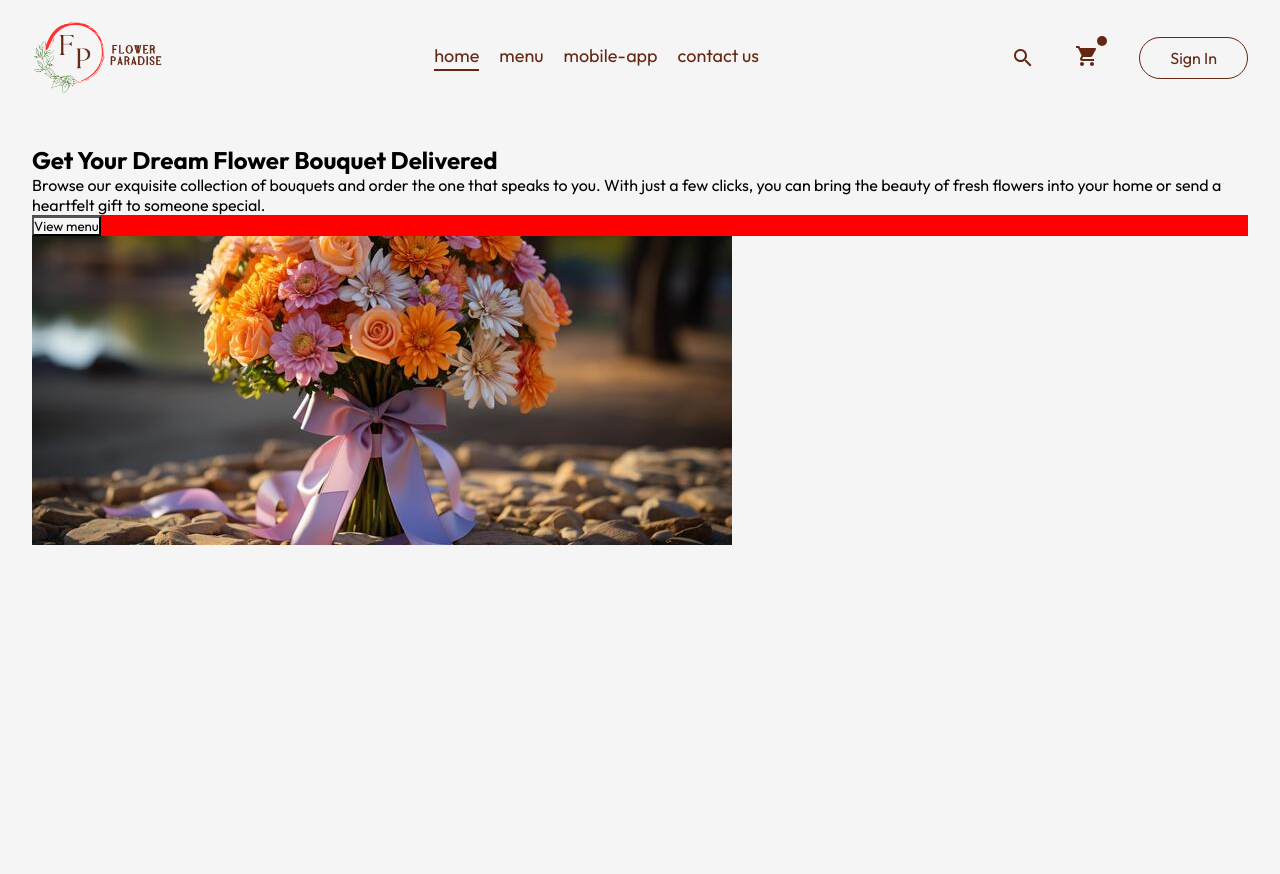
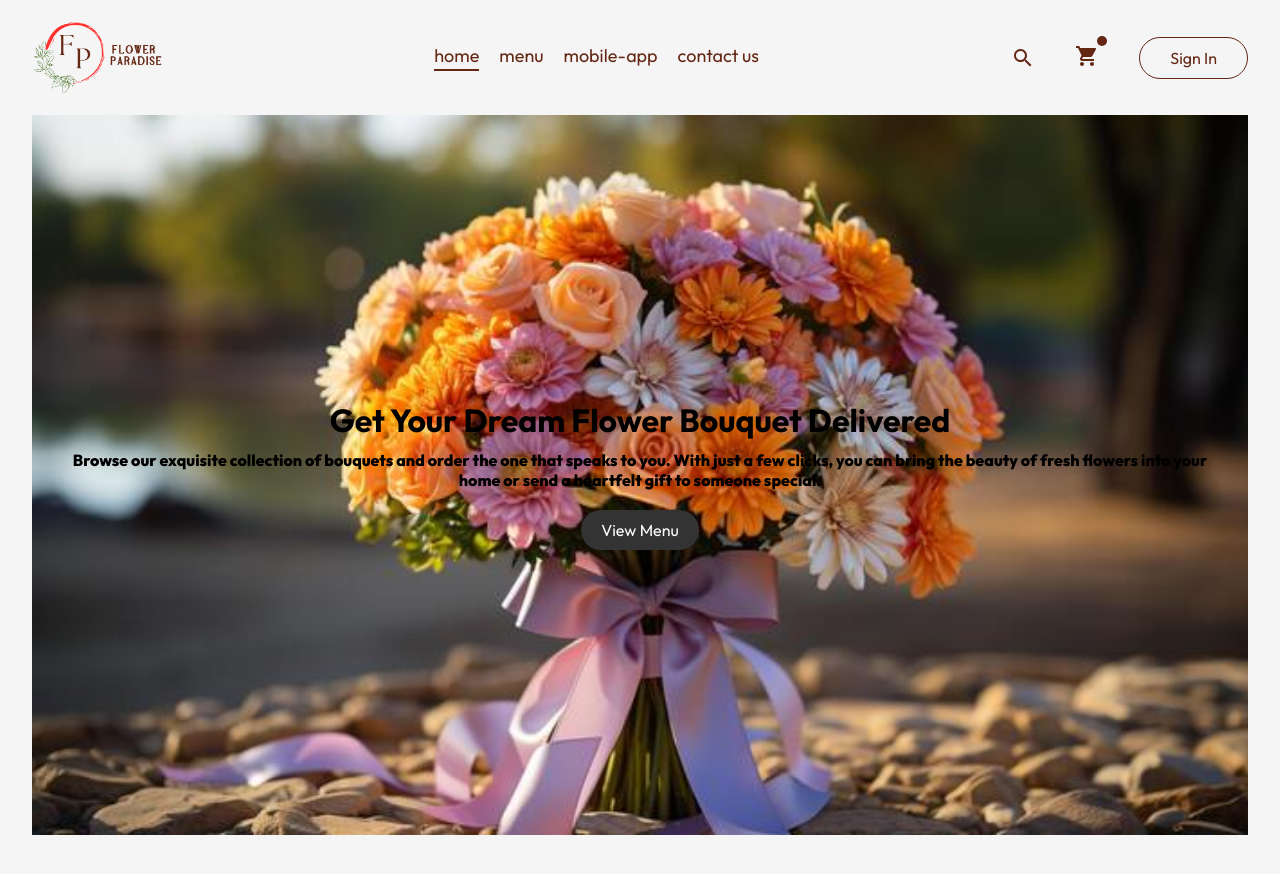
Before and after one commit to pooja180801/Flower-Paradise, a React (Create React App) app in the folder frontend/: page / in a window 1280 px wide. Shown: the top 874 px of the page. After the commit the page ends 835 px from the top, so only its background shows below. Built offline with nearby package versions, Linux system fonts and the light colour scheme.

Commit message:
updated hedaer component

```diff
--- a/frontend/src/components/Header/Header.css
+++ b/frontend/src/components/Header/Header.css
@@ -1,13 +1,51 @@
-.header{
+.header {
     height: 90vh;
-    margin: 30px auto;
-    background: url('../../assets/images/header.jpg') no-repeat;
-    object-fit: fill;
+    margin: 0 auto;
     position: relative;
     width: 100%;
+    background-blend-mode: darken;
+}
+
+.header-content {
+    background: url('../../assets/images/header.jpg') no-repeat;
+    background-size: cover;
+    height: 100%;
+    position: relative;
+    display: flex;
+    flex-direction: column;
+    justify-content: center;
+    align-items: center;
+    text-align: center;
+    color: black;
+    opacity: 1;
+    padding: 5px 40px;
+    background-blend-mode: darken;
+    opacity: 1;
 
 }
 
-.header-content{
-    background: red;
+.header-content h2 {
+    font-size: 2rem;
+    margin-bottom: 10px;
+    background: transparent;
+    animation: fadeIn 3s;
 }
+
+.header-content p {
+    font-size: 1rem;
+    margin-bottom: 20px;
+    font-weight:800;
+    background: transparent;
+    animation: fadeIn 3s;
+}
+
+.header-content button {
+    padding: 10px 20px;
+    background-color: #333;
+    border: none;
+    color: white;
+    font-size: 1rem;
+    cursor: pointer;
+    border-radius: 50px;
+    animation: fadeIn 3s;
+}
--- a/frontend/src/components/Header/Header.jsx
+++ b/frontend/src/components/Header/Header.jsx
@@ -1,5 +1,5 @@
-import React from 'react'
-import './Header.css'
+import React from 'react';
+import './Header.css';
 
 const Header = () => {
   return (
@@ -7,10 +7,10 @@ const Header = () => {
       <div className="header-content">
         <h2>Get Your Dream Flower Bouquet Delivered</h2>
         <p>Browse our exquisite collection of bouquets and order the one that speaks to you. With just a few clicks, you can bring the beauty of fresh flowers into your home or send a heartfelt gift to someone special.</p>
-        <button>View menu</button>
+        <button>View Menu</button>
       </div>
     </div>
-  )
-}
+  );
+};
 
-export default Header
+export default Header;
```
